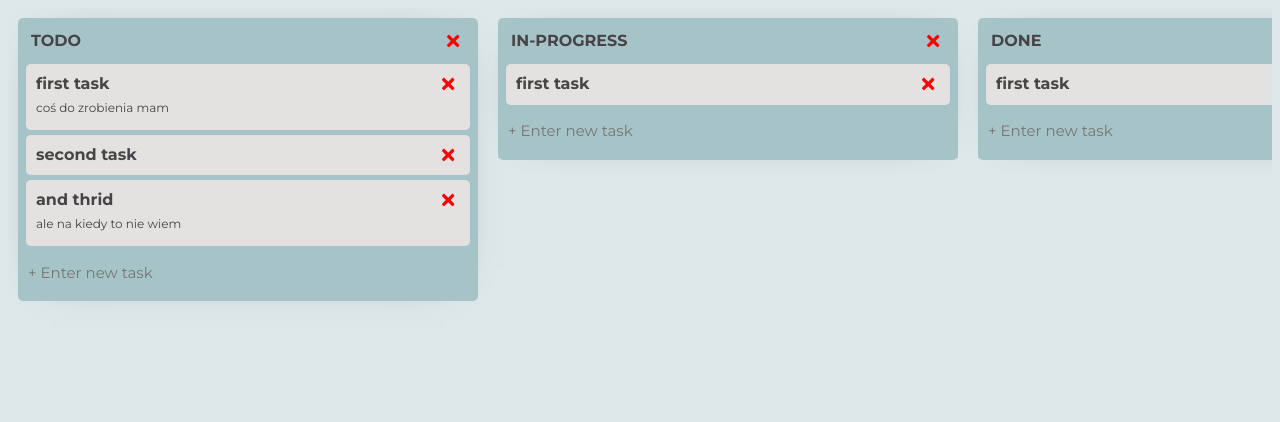
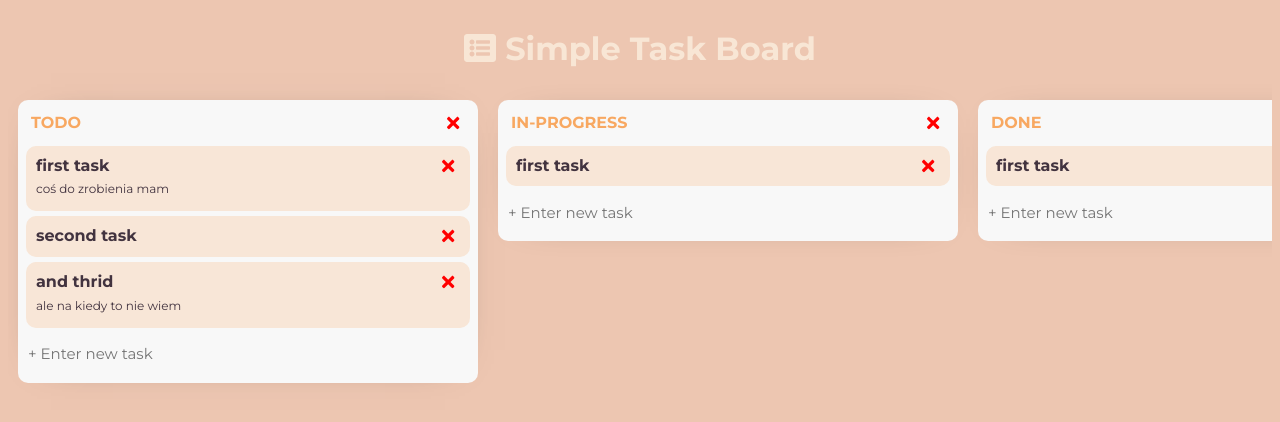
Before and after one commit to Whateverimann/VueTaskBoard, a Vue app in the folder vue-trello/: page /#/ in a window 1280 px wide. Shown: the top 422 px of the page. Built offline with nearby package versions, Linux system fonts and the light colour scheme.

Commit message:
improve styles

```diff
--- a/vue-trello/src/App.vue
+++ b/vue-trello/src/App.vue
@@ -8,7 +8,7 @@
 body,
 html {
   height: 100%;
-  background-color: #dee8eb;
+  background-color: #edc6b1;
   overflow-y: hidden;
 }
 
@@ -17,7 +17,7 @@ html {
   -webkit-font-smoothing: antialiased;
   -moz-osx-font-smoothing: grayscale;
   text-align: center;
-  color: #474346;
+  color: #42333f;
   height: 100%;
 }
 </style>
--- a/vue-trello/src/components/BoardColumn.vue
+++ b/vue-trello/src/components/BoardColumn.vue
@@ -1,9 +1,11 @@
 <template>
   <AppDrop @drop="moveTaskOrColumn">
-    <AppDrag :transferData="{
+    <AppDrag
+      :transferData="{
         type: 'column',
         fromColumnIndex: columnIndex
-      }">
+      }"
+    >
       <div class="column">
         <div class="column_name">
           {{ column.name }}
@@ -63,10 +65,10 @@ export default {
 .column {
   display: flex;
   flex-direction: column;
-  background-color: #a6c4c7;
+  background-color: #f8f8f8;
   margin: 10px;
   padding: 8px;
-  border-radius: 5px;
+  border-radius: 10px;
   box-shadow: 0px 0px 40px -33px rgba(0, 0, 0, 0.75);
   height: 100%;
   min-width: 440px;
@@ -77,6 +79,7 @@ export default {
   margin-bottom: 2px;
   font-weight: bold;
   padding: 5px;
+  color: #f8a861;
   text-transform: uppercase;
 }
 </style>
--- a/vue-trello/src/components/ColumnTask.vue
+++ b/vue-trello/src/components/ColumnTask.vue
@@ -18,7 +18,9 @@
           </button>
         </span>
 
-        <p v-if="task.description" class="description">{{ task.description }}</p>
+        <p v-if="task.description" class="description">
+          {{ task.description }}
+        </p>
       </div>
     </AppDrag>
   </AppDrop>
@@ -65,8 +67,8 @@ export default {
   text-align: left;
   flex-wrap: wrap;
   margin: 5px 0;
-  border-radius: 5px;
-  background-color: #e3e2e1;
+  border-radius: 10px;
+  background-color: #f8e6d7;
   padding: 10px;
   font-weight: bold;
   box-shadow: 0px 0px 40px -33px rgba(0, 0, 0, 0.75);
--- a/vue-trello/src/views/Board.vue
+++ b/vue-trello/src/views/Board.vue
@@ -1,5 +1,6 @@
 <template>
   <div class="board">
+    <h1 class="title"><AppIcon icon="list-alt" /> Simple Task Board</h1>
     <div class="flex">
       <BoardColumn
         v-for="(column, $columnIndex) of board.columns"
@@ -12,7 +13,7 @@
       <div class="column">
         <input
           type="text"
-          class="input_add_element"
+          class="input_add_element add-column"
           placeholder="+ Add new column"
           v-model="newColumnName"
           @keyup.enter="createColumn"
@@ -20,7 +21,12 @@
       </div>
     </div>
 
-    <div class="task-bg" v-if="isTaskOpen" @click.self="closeTask" @keyup.enter="closeTask">
+    <div
+      class="task-bg"
+      v-if="isTaskOpen"
+      @click.self="closeTask"
+      @keyup.enter="closeTask"
+    >
       <router-view />
     </div>
   </div>
@@ -104,4 +110,11 @@ export default {
   font-size: 18px;
   cursor: pointer;
 }
+.title {
+  color: #f8e6d5;
+}
+.add-column {
+  margin-top: 10px;
+  font-weight: 500;
+}
 </style>
--- a/vue-trello/src/views/Task.vue
+++ b/vue-trello/src/views/Task.vue
@@ -8,10 +8,11 @@
         @change="updateTaskProperty($event, 'name')"
       />
       <textarea
+        placeholder="Add task description"
         class="description textarea"
-        v-if="task.description"
         :value="task.description"
         @change="updateTaskProperty($event, 'description')"
+        @keyup.enter="updateTaskProperty($event, 'description')"
       />
     </div>
   </div>
@@ -45,7 +46,7 @@ export default {
   margin: auto;
   text-align: left;
   background-color: #f0e4dd;
-  border-radius: 5px;
+  border-radius: 10px;
 }
 .task_modal {
   width: 700px;
@@ -64,8 +65,9 @@ export default {
 }
 .textarea {
   background-color: transparent;
+  border-radius: 10px;
   border: none;
-  margin: 20px;
+  margin: 10px;
   font: inherit;
   font-size: 14px;
   padding: 10px;
```
Also changed, not shown: 1 other file (tests, documents, lock files or other folders).
